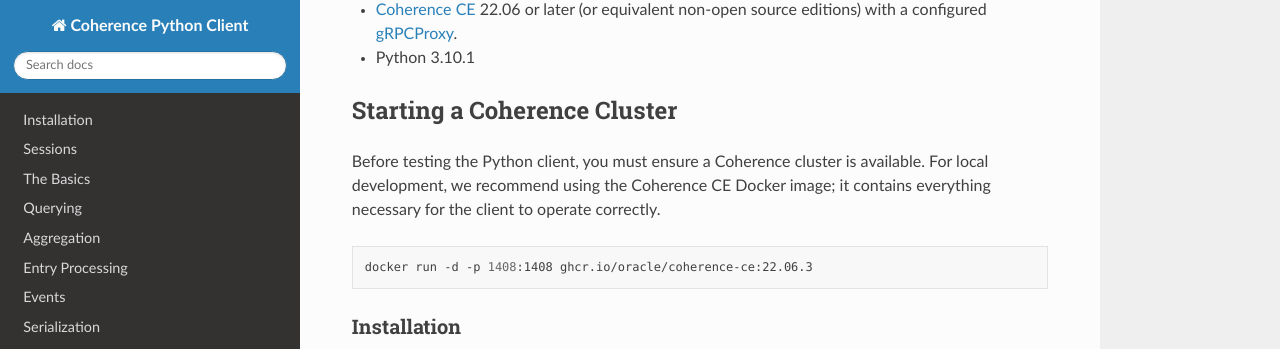
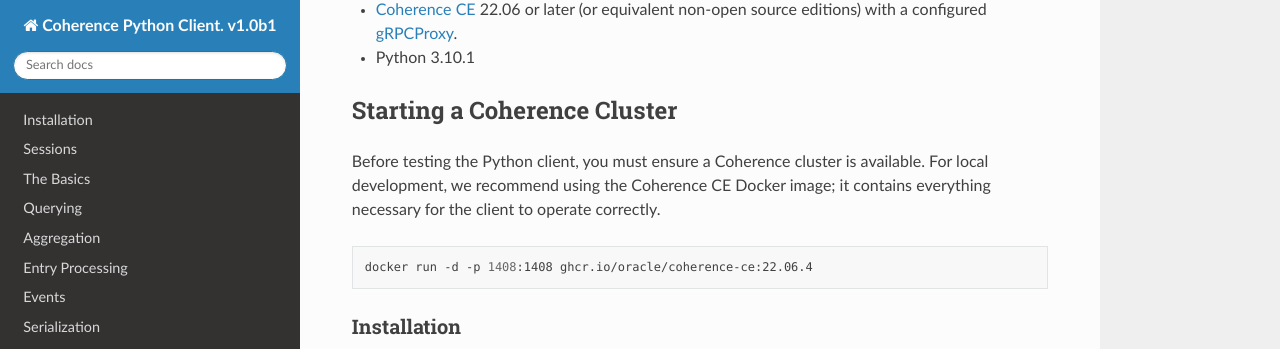
Before and after one commit to oracle/coherence-py-client, a Sphinx documentation site: the page built from docs/index.rst, in a window 1280 px wide and 900 px high, scrolled down 559 px. Shown: the top 349 px of the window. Built offline with Sphinx 7.4.7 and the Read the Docs theme 2.0.0, drawn with Linux system fonts in a browser that asks for light colours.

Commit message:
Update README.md and conf.py with version numbers

````diff
--- a/README.md
+++ b/README.md
@@ -25,7 +25,7 @@
 everything necessary for the client to operate correctly.
 
 ```bash
-docker run -d -p 1408:1408 ghcr.io/oracle/coherence-ce:22.06.3
+docker run -d -p 1408:1408 ghcr.io/oracle/coherence-ce:22.06.4
 ```
 
 ## Installation
--- a/docs/conf.py
+++ b/docs/conf.py
@@ -22,15 +22,14 @@
 print(os.path.abspath("../src"))
 sys.path.insert(0, os.path.abspath("../src"))
 
+# The full version, including alpha/beta/rc tags
+release = "1.0b1"
 
 # -- Project information -----------------------------------------------------
 
-project = "Coherence Python Client"
+project = "Coherence Python Client. v%s" % release
 copyright = "(c) 2022, 2023, Oracle and/or its affiliates."
 author = "Oracle"
-
-# The full version, including alpha/beta/rc tags
-release = "1.0"
 
 
 # -- General configuration ---------------------------------------------------
````
